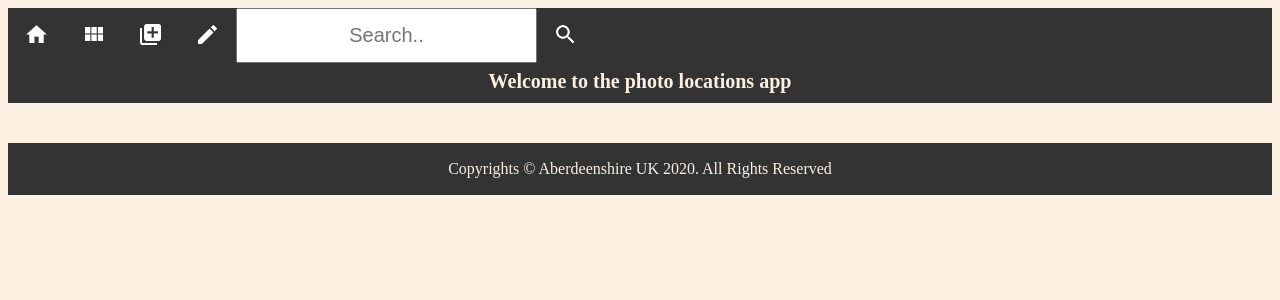
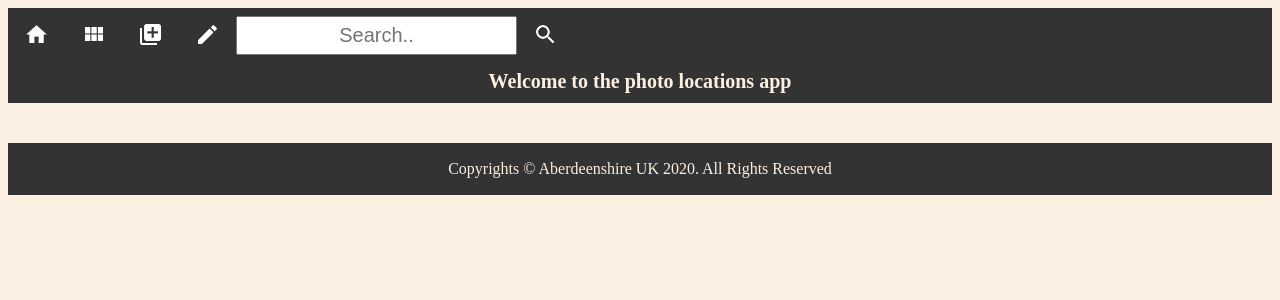
Before and after one commit to Michalju/PhotoApp, a Flask app: page / in a window 1280 px wide. Shown: the top 300 px of the page. Run offline with Flask 2, Linux system fonts and the light colour scheme; data that the repository does not hold is empty; some libraries are stand-ins or nearby versions.

Commit message:
tidy up the search bar

```diff
--- a/static/css/navigation_bar.css
+++ b/static/css/navigation_bar.css
@@ -82,6 +82,8 @@
 
 #search_bar{
   color: black;
-font-size: 20px;
-
+  font-size: 20px;
+  margin-top: 8px;
+  text-align: center;
+  padding: 6px;
 }
```
